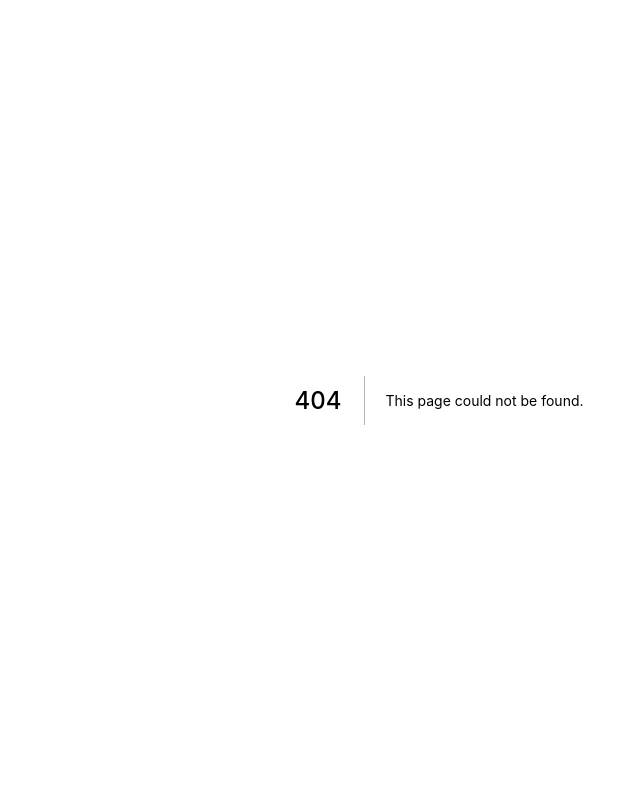
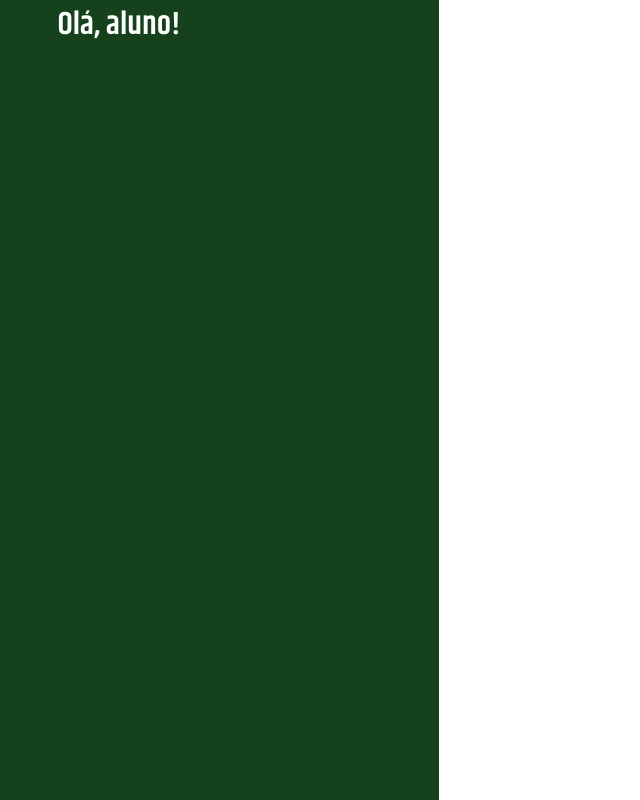
Before and after one commit to numb0y/projeto_nudes, a Next.js app: page /login in a window 1280 px wide. Before the commit this address had no page. Shown: the top 800 px of the page, without its empty margins (201-841 px from the left). Built offline with nearby package versions, Linux system fonts and the light colour scheme; a web font is replaced by a local one.

Commit message:
Criando página de login

```diff
--- /dev/null
+++ b/pages/login.js
@@ -0,0 +1,29 @@
+import Head from 'next/head'
+import Image from 'next/image'
+import styles from '../styles/Login.module.css'
+
+import logonud from "../images/logonud.png"
+import logoprin from "../images/logoprin.png"
+import mainimage from "../images/mainimage.png"
+
+export default function Contato() {
+  return (
+
+    <div className={styles.container}>
+      <Head>
+        <title>NUDES - Login</title>
+        <meta name="description" content="Página de Login" />
+        <link rel="icon" href="/favicon.ico" />
+      </Head>
+
+        <main className={styles.maincont}>
+
+            <main className={styles.lf}>
+            <h1 className={styles.lefth1}>Olá, aluno!</h1>
+            </main>
+
+        </main>
+
+    </div>
+  )
+}
--- /dev/null
+++ b/styles/Login.module.css
@@ -0,0 +1,11 @@
+.lf{
+    background-color: #15421C;
+    max-width: 50%;
+    max-height: 100%;
+    height: 1080px
+}
+
+.lefth1{
+    text-align: center;
+    color: #ffffff
+}
```
